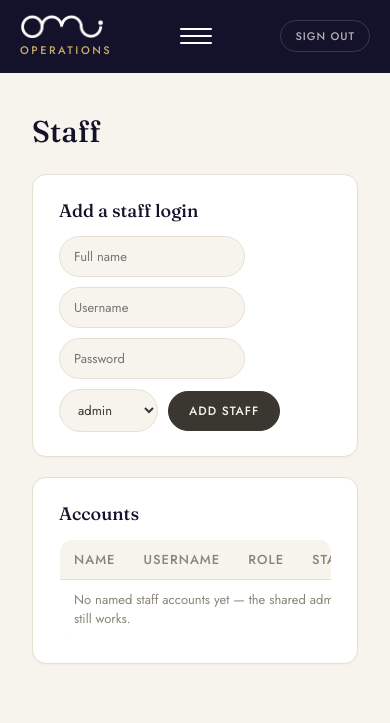
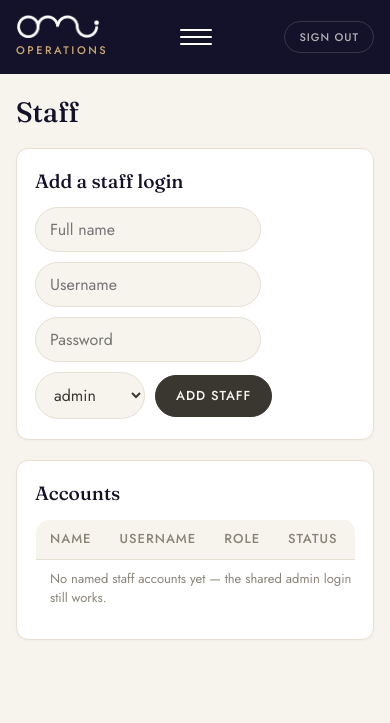
Before and after one commit to Oceanorealty/omi-holiday-ops, a FastAPI app: page /staff in a window 390 px wide. Shown: the top 723 px of the page. Run offline with FastAPI, Linux system fonts and the light colour scheme.

Commit message:
Improve typography across desktop and mobile

```diff
--- a/app/static/style.css
+++ b/app/static/style.css
@@ -13,17 +13,21 @@
   --ok-bg: #e6efe1;
   --ok-ink: #3f6b3a;
 
-  --font-display: "Fraunces", Georgia, serif;
-  --font-body: "Jost", -apple-system, BlinkMacSystemFont, "Segoe UI", sans-serif;
+  --font-display: "Fraunces", "Songti SC", "STSong", "Noto Serif CJK SC", Georgia, serif;
+  --font-body: "Jost", -apple-system, BlinkMacSystemFont, "Segoe UI", "PingFang SC", "Hiragino Sans GB", "Microsoft YaHei", Arial, sans-serif;
 }
 
 * { box-sizing: border-box; }
 body {
   margin: 0;
   font-family: var(--font-body);
+  font-size: 15px;
+  line-height: 1.55;
   color: var(--charcoal);
   background: var(--cream);
+  text-size-adjust: 100%;
   -webkit-font-smoothing: antialiased;
+  -moz-osx-font-smoothing: grayscale;
 }
 
 .topbar {
@@ -114,7 +118,7 @@ nav a.active { color: var(--gold); background: rgba(201, 168, 106, 0.12); }
     border-top: 1px solid rgba(255, 255, 255, 0.1);
   }
   .nav-toggle:checked ~ nav { display: flex; }
-  nav a { text-align: left; padding: 12px 14px; }
+  nav a { text-align: left; padding: 12px 14px; font-size: 14px; letter-spacing: 0.8px; }
   .container { padding: 24px 20px; }
 }
 
@@ -129,14 +133,17 @@ nav a.active { color: var(--gold); background: rgba(201, 168, 106, 0.12); }
 h1 {
   font-family: var(--font-display);
   font-weight: 500;
-  font-size: 30px;
+  font-size: clamp(1.75rem, 1.3rem + 1.1vw, 2.25rem);
+  line-height: 1.15;
+  letter-spacing: -0.01em;
   margin: 0;
   color: var(--navy);
 }
 h2 {
   font-family: var(--font-display);
   font-weight: 500;
-  font-size: 18px;
+  font-size: clamp(1.2rem, 1.05rem + 0.45vw, 1.5rem);
+  line-height: 1.25;
   margin: 0 0 14px;
   color: var(--navy);
 }
@@ -186,11 +193,12 @@ h2 {
   padding: 14px 16px;
   border-bottom: 1px solid var(--border);
   font-size: 14px;
+  line-height: 1.45;
 }
 .table th {
   color: var(--muted);
   font-weight: 500;
-  font-size: 11px;
+  font-size: 12px;
   letter-spacing: 1px;
   text-transform: uppercase;
   background: var(--cream);
@@ -245,7 +253,7 @@ textarea {
 .field { margin-bottom: 12px; }
 .field label {
   display: block;
-  font-size: 11px;
+  font-size: 12px;
   letter-spacing: 0.5px;
   text-transform: uppercase;
   color: var(--muted);
@@ -279,7 +287,7 @@ textarea {
   color: var(--charcoal);
   cursor: pointer;
   font-family: var(--font-body);
-  font-size: 12px;
+  font-size: 13px;
   font-weight: 500;
   letter-spacing: 1px;
   text-transform: uppercase;
@@ -302,3 +310,23 @@ select {
   background: var(--cream);
   color: var(--charcoal);
 }
+
+@media (max-width: 560px) {
+  .topbar { padding: 14px 16px; }
+  .container { padding: 22px 16px; }
+  .page-head { align-items: flex-start; gap: 12px; margin-bottom: 20px; }
+  .card { padding: 20px 18px; border-radius: 12px; }
+  .banner { font-size: 15px; line-height: 1.5; }
+  .table th, .table td { padding: 12px 14px; }
+  .table th { font-size: 11px; }
+  .table.small td, .table.small th { font-size: 13px; }
+  .inline-form { flex-wrap: wrap; }
+  .inline-form input[type="email"], .inline-form input[type="text"] { width: 100%; }
+  textarea,
+  .field input[type="text"],
+  .form-row input,
+  .form-row select,
+  select { font-size: 16px; }
+  .btn { min-height: 42px; }
+  .muted { font-size: 14px; }
+}
```
Also changed, not shown: app/templates/login.html (+9 -1 lines).
